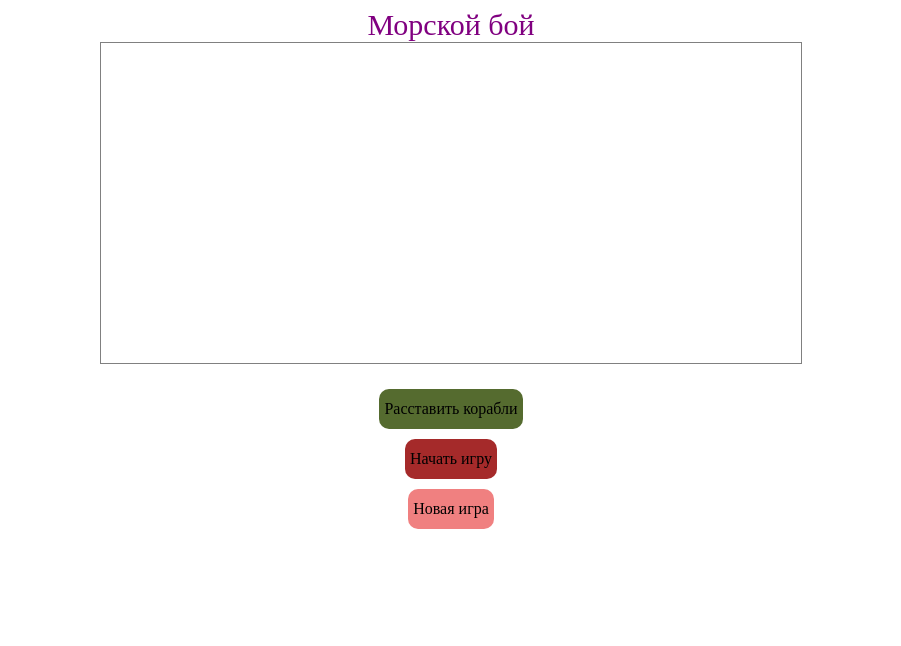
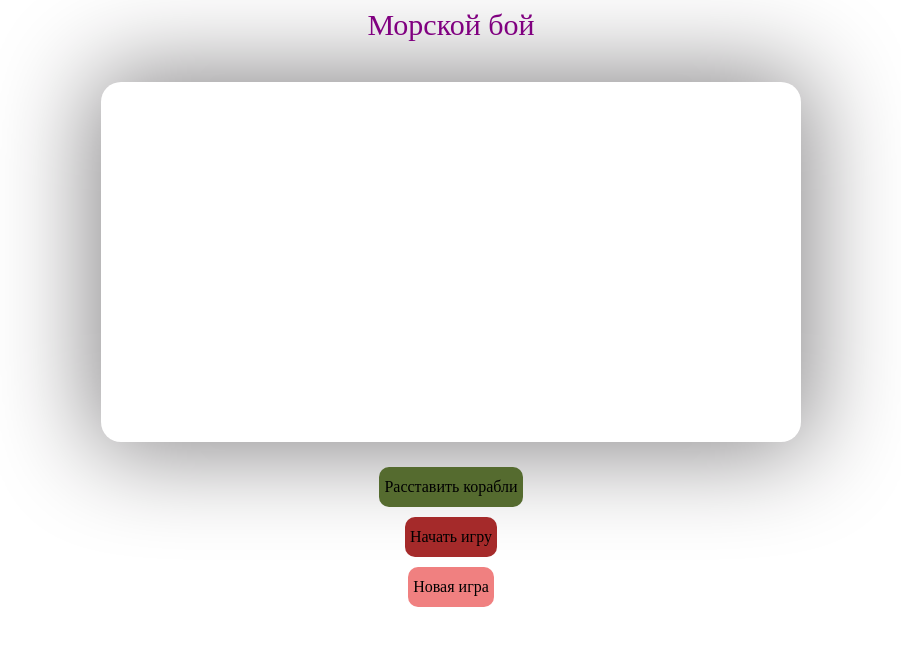
Before and after one commit to BalakinVladislav/sea-battle, a plain HTML site: page index.html in a window 1280 px wide. Shown: the whole page, without its empty margins (189-1090 px from the left). Drawn offline with Linux system fonts and the light colour scheme.

Commit message:
some css improves

```diff
--- a/main.css
+++ b/main.css
@@ -6,15 +6,18 @@
     text-align: center;
     font-size: 30px;
     color: purple;
+    margin-bottom: 40px;
 }
 
 .battleship__main {
     margin: 0 auto;
     width: 700px;
-    height: 320px;
-    border: 1px solid gray;
+    border-radius: 20px;
+    height: 360px;
     display: flex;
-    justify-content: space-between;
+    box-shadow: 0px 0px 99px 9px rgba(135,133,135,1);
+    justify-content: space-around;
+    align-items: center
 }
 
 .battleship__replace-text {
@@ -88,6 +91,11 @@
     background-color: blue;
 }
 
+.usercell:hover {
+    background-color: rgba(255, 0, 0, 0.5);
+    cursor: pointer;
+}
+
 .mistake {
     background-color: blueviolet;
 }
--- a/main.js
+++ b/main.js
@@ -357,7 +357,8 @@ window.onload = function() {
                 var field = getElement(name);
                 var cell = document.createElement('div');
                 var indClass = (i) + '-' + (j);
-                cell.className = 'cell ' + indClass;
+                var hoverClass = name === 'ai-field' ? 'usercell ' : 'cell ';
+                cell.className = hoverClass + indClass;
                 field.appendChild(cell);
             }
         }
```
